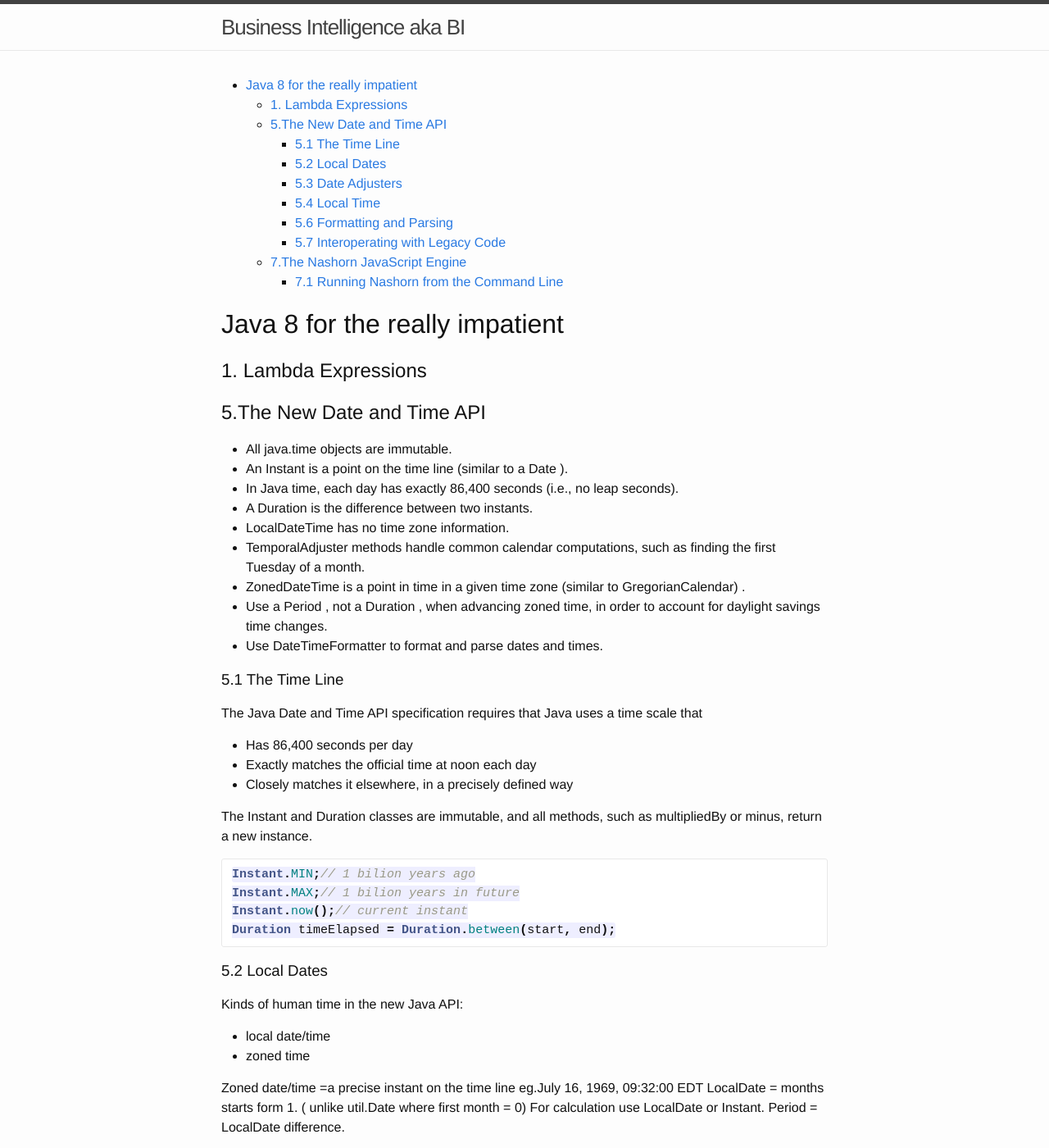
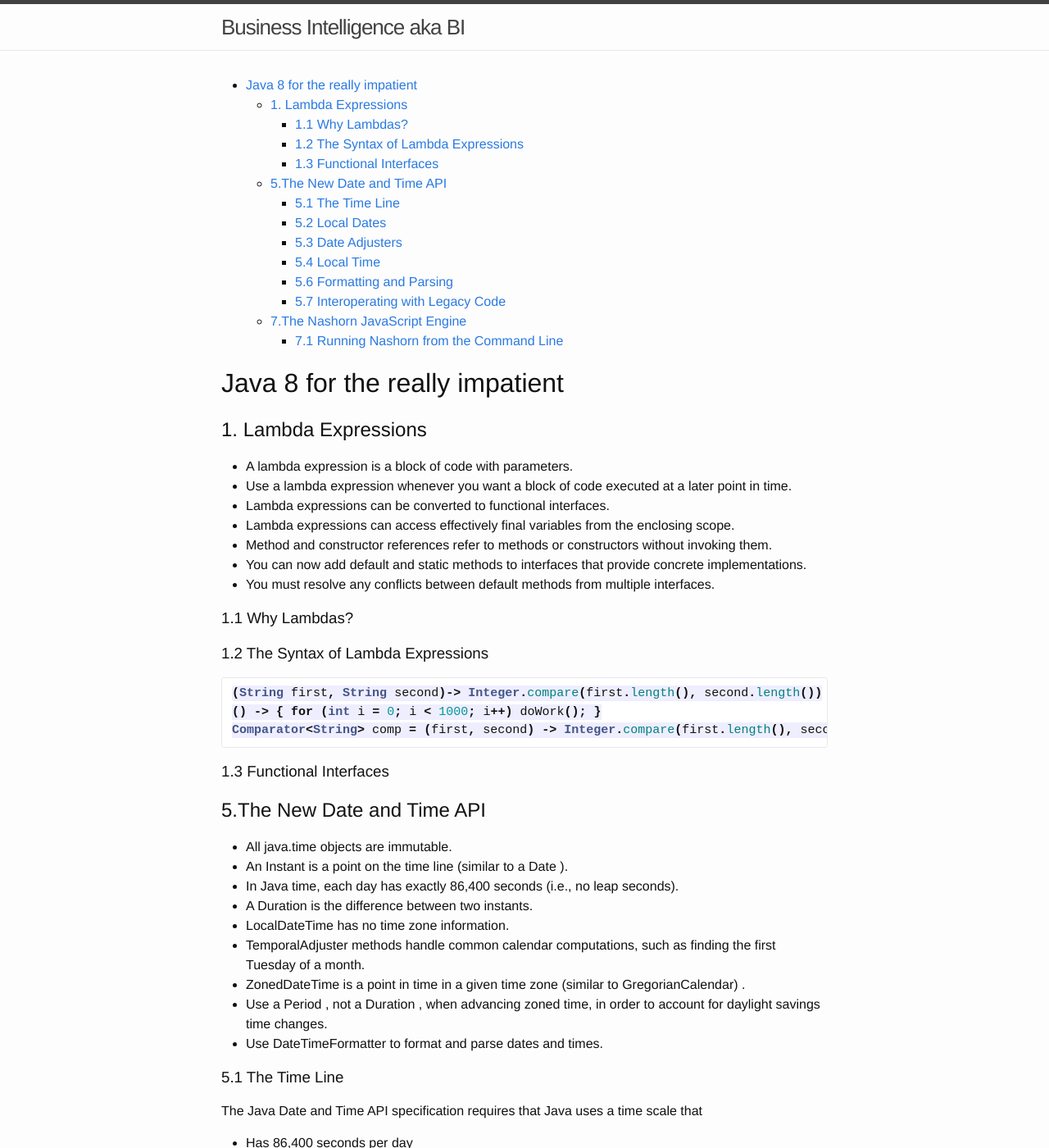
Before and after one commit to predoiua/predoiua.github.io, a Jekyll site: the page built from tutorials/java/java_8_really_impatient/index.md, in a window 1280 px wide and 1400 px high. Shown: the whole window at 82% size. Built offline with Jekyll 4.4.1, drawn with Linux system fonts in a browser that asks for light colours.

Commit message:
wip java, remove mysql

```diff
--- a/tutorials/java/java_8_really_impatient/index.md
+++ b/tutorials/java/java_8_really_impatient/index.md
@@ -9,6 +9,26 @@ categories: java
 # Java 8 for the really impatient
 
 ## 1. Lambda Expressions
+
+- A lambda expression is a block of code with parameters.
+- Use a lambda expression whenever you want a block of code executed at a later point in time.
+- Lambda expressions can be converted to functional interfaces.
+- Lambda expressions can access effectively final variables from the enclosing scope.
+- Method and constructor references refer to methods or constructors without invoking them.
+- You can now add default and static methods to interfaces that provide concrete implementations.
+- You must resolve any conflicts between default methods from multiple interfaces.
+
+### 1.1 Why Lambdas?
+
+### 1.2 The Syntax of Lambda Expressions
+
+~~~java
+(String first, String second)-> Integer.compare(first.length(), second.length())
+() -> { for (int i = 0; i < 1000; i++) doWork(); }
+Comparator<String> comp = (first, second) -> Integer.compare(first.length(), second.length());
+~~~
+
+### 1.3 Functional Interfaces
 
 ## 5.The New Date and Time API
 
```
Also changed, not shown: tutorials/mysql/index.md (deleted, +0 -29 lines), 1 other file.
